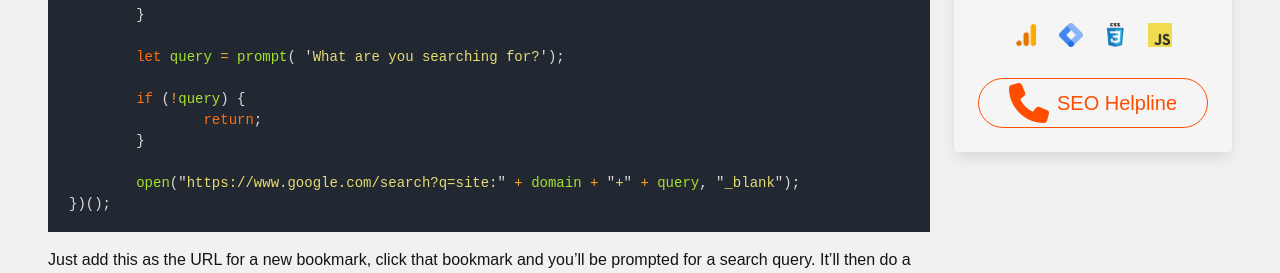
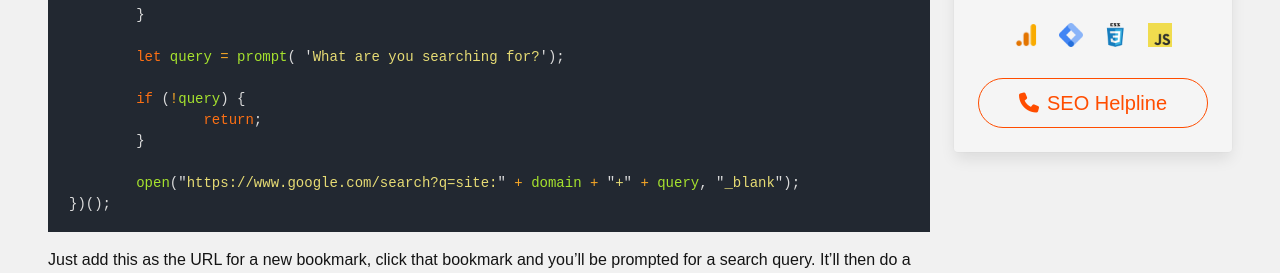
Before and after one commit to jdegbau/jdegbau.github.io, a Jekyll site: the page built from _posts/2023-01-17-site-search-bookmarklet.md, in a window 1280 px wide. Shown: the part 358-631 px from the top of the page. Built offline with Jekyll 4.4.1, drawn with Linux system fonts in a browser that asks for light colours; nearby versions of some CDN libraries; some web fonts are replaced; comment, search, counter and statistics services are not loaded.

Commit message:
Reduce CTA button icon size

```diff
--- a/_includes/sidebar.html
+++ b/_includes/sidebar.html
@@ -8,6 +8,6 @@
             <img width="24px" height="24px" alt="CSS" src="/assets/img/css.png">
             <img width="24px" height="24px" alt="JavaScript" src="/assets/img/javascript.png">
         </div>
-        <a href="/seo-helpline/" class="button is-medium is-rounded is-outlined is-fullwidth is-primary"><i class="fa-solid fa-phone fa-2x mr-2" aria-hidden="true"></i>SEO Helpline</a>
+        <a href="/seo-helpline/" class="button is-medium is-rounded is-outlined is-fullwidth is-primary"><i class="fa-solid fa-phone mr-2" aria-hidden="true"></i>SEO Helpline</a>
       </div>
 </aside>
```
